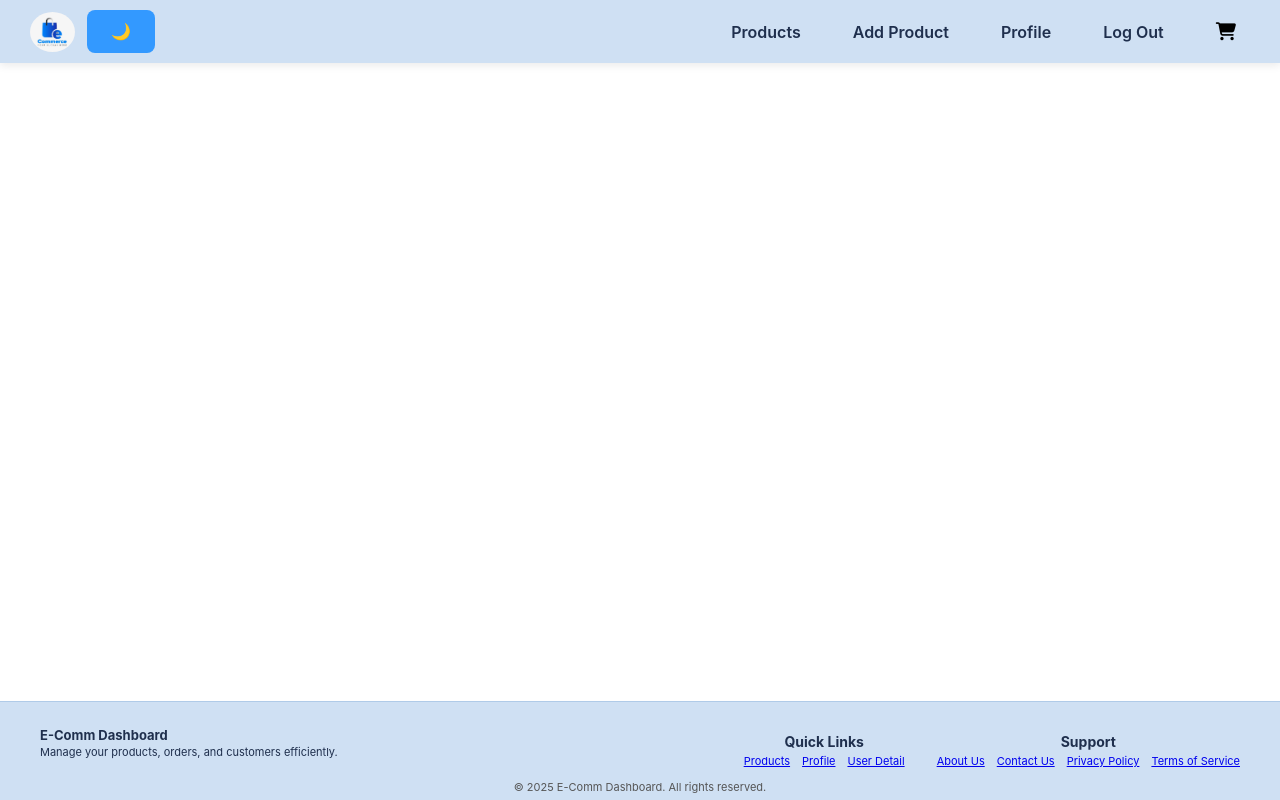
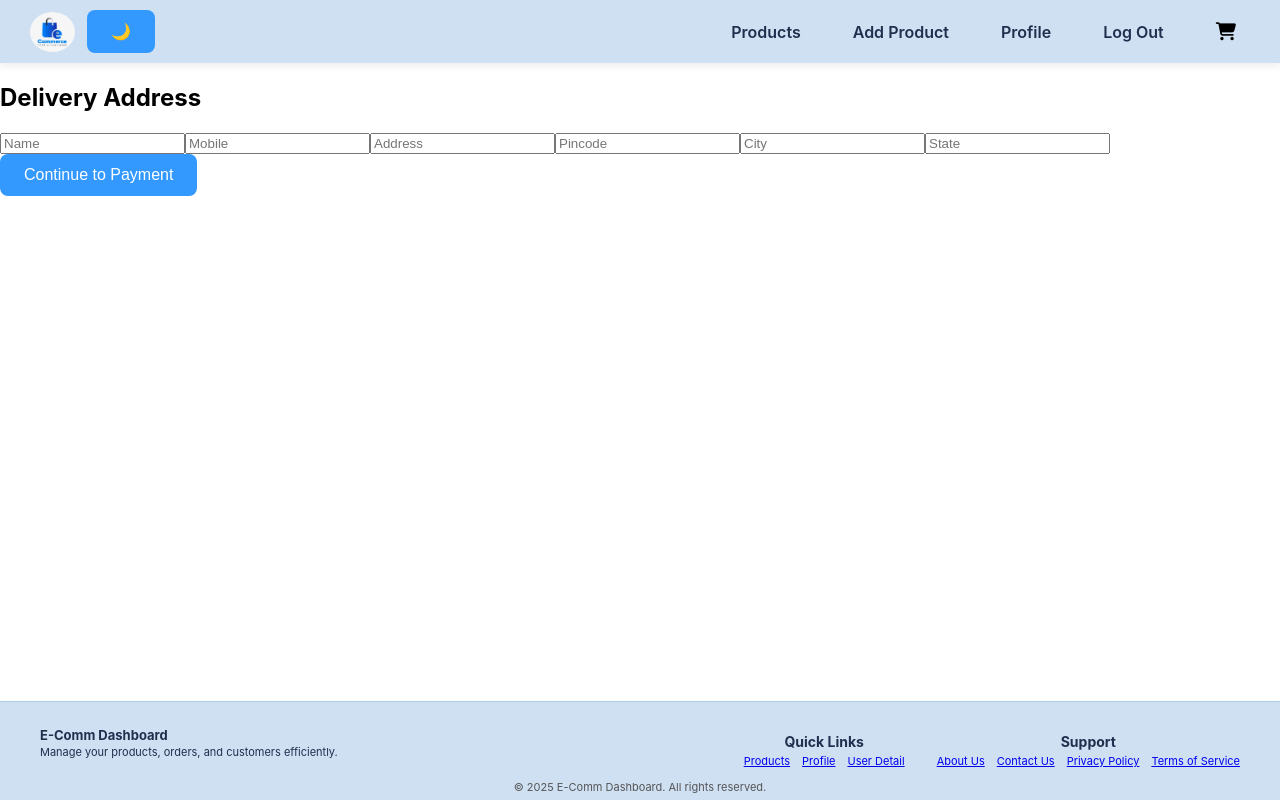
Before and after one commit to AshishDevlekar/E-DASHBOARD, a React (Create React App) app in the folder front-end/: page /delivery in a window 1280 px wide. Built offline with nearby package versions, Linux system fonts and the light colour scheme; no server answers; sample sign-in values are in the browser's storage.

Commit message:
Your meaningful commit message

```diff
--- a/front-end/src/App.js
+++ b/front-end/src/App.js
@@ -15,6 +15,10 @@ import About from './components/About';
 import Contact from './components/Contact';
 import PrivacyPolicy from './components/Privacy';
 import TermsOfService from './components/TermsofServices';
+import DeliveryForm from './components/DeliveryForm';
+import PaymentMethod from './components/PaymentMethod';
+import CardPayment from './components/CardPayment';
+import GPayPayment from './components/Gpaypayment';
 
 import '@fortawesome/fontawesome-free/css/all.min.css';
 
@@ -54,6 +58,10 @@ function App() {
             )}
             <Route path='/profile' element={<PurchaseHistory />} />
             <Route path='/cart' element={<Cart />} />
+            <Route path='/delivery' element={<DeliveryForm />} />
+            <Route path='/payment-method' element={<PaymentMethod />} />
+            <Route path='/payment/card' element={<CardPayment />} />
+            <Route path='/payment/gpay' element={<GPayPayment />} />
             <Route path='/payment' element={<Payment />} />
             <Route path='/userdetail' element={<UserDetail />} />
           </Route>
--- /dev/null
+++ b/front-end/src/components/DeliveryForm.js
@@ -0,0 +1,30 @@
+import React, { useState } from 'react';
+import { useNavigate } from 'react-router-dom';
+
+const DeliveryForm = () => {
+  const [form, setForm] = useState({ name: '', mobile: '', address: '', pincode: '', city: '', state: '' });
+  const navigate = useNavigate();
+
+  const handleSubmit = () => {
+    localStorage.setItem('deliveryDetails', JSON.stringify(form));
+    navigate('/payment-method');
+  };
+
+  return (
+    <div className="form-page">
+      <h2>Delivery Address</h2>
+      {Object.keys(form).map(field => (
+        <input
+          key={field}
+          type="text"
+          placeholder={field.charAt(0).toUpperCase() + field.slice(1)}
+          value={form[field]}
+          onChange={e => setForm({ ...form, [field]: e.target.value })}
+        />
+      ))}
+      <button onClick={handleSubmit}>Continue to Payment</button>
+    </div>
+  );
+};
+
+export default DeliveryForm;
--- /dev/null
+++ b/front-end/src/components/Gpaypayment.js
@@ -0,0 +1,23 @@
+import React from 'react';
+import qr from '../assets/gpay-qr.png'; // Your UPI QR code image
+import { useNavigate } from 'react-router-dom';
+
+const GPayPayment = () => {
+  const navigate = useNavigate();
+
+  const handleConfirm = () => {
+    alert("✅ UPI Payment Confirmed");
+    navigate('/profile');
+  };
+
+  return (
+    <div className="gpay-page">
+      <h2>Scan to Pay via GPay</h2>
+      <img src={qr} alt="Scan QR to Pay" style={{ width: 200 }} />
+      <p>Scan the QR using GPay or any UPI app</p>
+      <button onClick={handleConfirm}>I've Paid</button>
+    </div>
+  );
+};
+
+export default GPayPayment;
--- /dev/null
+++ b/front-end/src/components/PaymentMethod.js
@@ -0,0 +1,20 @@
+import React from 'react';
+import { useNavigate } from 'react-router-dom';
+
+const PaymentMethod = () => {
+  const navigate = useNavigate();
+
+  const chooseMethod = (method) => {
+    navigate(`/payment/${method}`);
+  };
+
+  return (
+    <div className="payment-options">
+      <h2>Select Payment Method</h2>
+      <button onClick={() => chooseMethod('card')}>💳 Card Payment</button>
+      <button onClick={() => chooseMethod('gpay')}>📱 GPay / UPI</button>
+    </div>
+  );
+};
+
+export default PaymentMethod;
```
Also changed, not shown: 1 other file (tests, documents, lock files or other folders).
